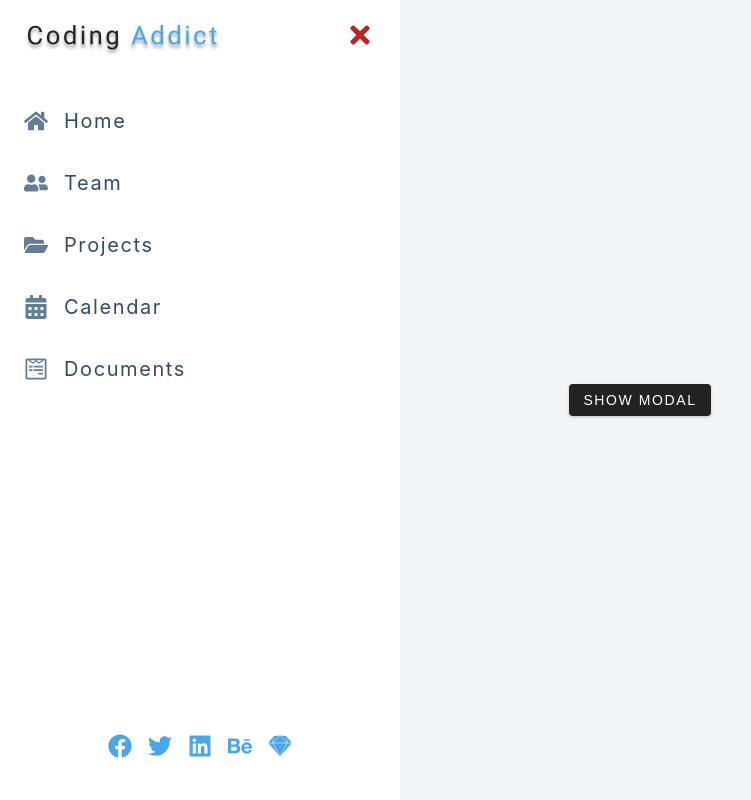
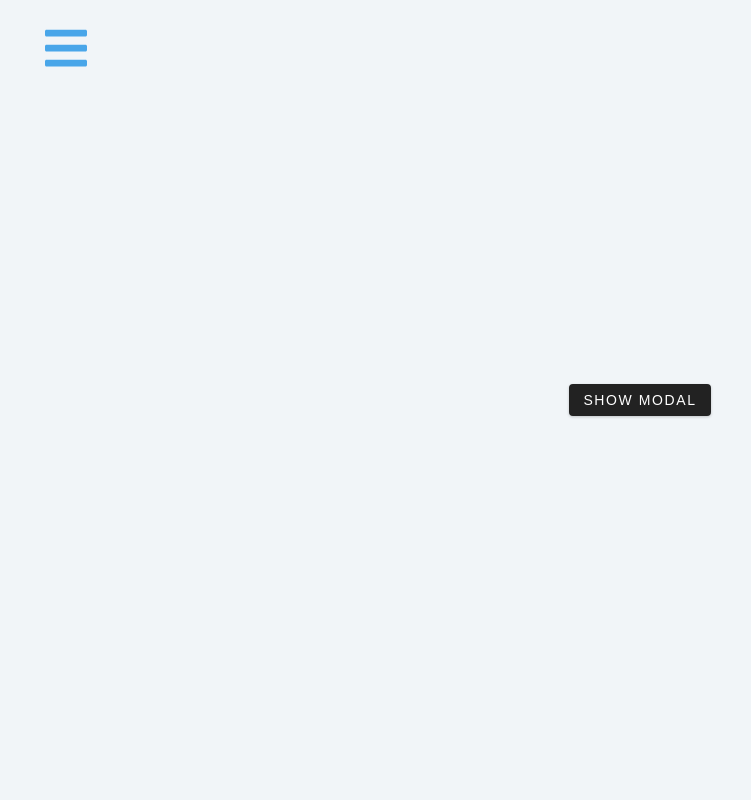
Before and after one commit to david204code/Sidebar-react, a React (Create React App) app: page / in a window 1280 px wide. Shown: the whole page, without its empty margins (0-751 px from the left). Built offline with nearby package versions, Linux system fonts and the light colour scheme.

Commit message:
Completed, access the custom hook from sideBar, invoked closeSidebar onClick and added the interpolation for CSS effect

```diff
--- a/src/Sidebar.js
+++ b/src/Sidebar.js
@@ -1,14 +1,18 @@
-import React from 'react'
-import logo from './logo.svg'
-import { FaTimes } from 'react-icons/fa'
-import { social, links } from './data'
+import React from 'react';
+import logo from './logo.svg';
+import { FaTimes } from 'react-icons/fa';
+import { social, links } from './data';
+import { useGlobalContext } from './context';
 
 const Sidebar = () => {
+
+  const { isSidebarOpen, closeSidebar } = useGlobalContext();
+
   return(
-    <aside className ={`sidebar show-sidebar`}>
+    <aside className ={`${isSidebarOpen ? 'sidebar show-sidebar' : 'sidebar'}`}>
       <div className ="sidebar-header">
         <img src ={logo} className ="logo" alt ="coding" />
-        <button className ="close-btn">
+        <button className ="close-btn" onClick ={closeSidebar}>
           <FaTimes />
         </button>
       </div>
```
